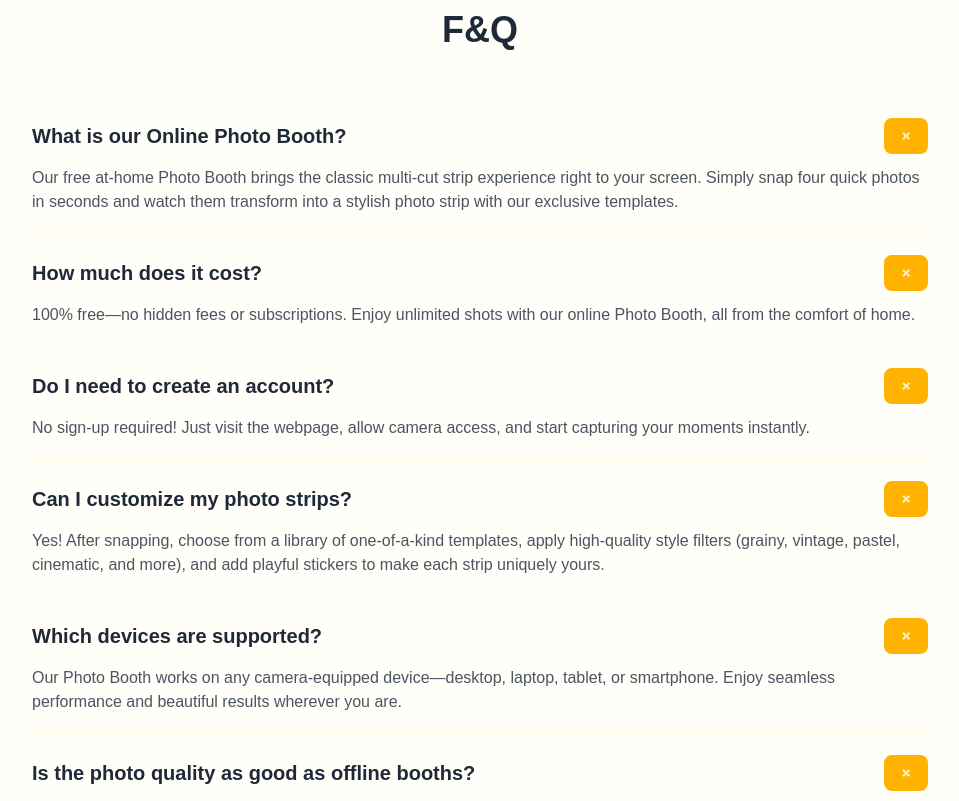
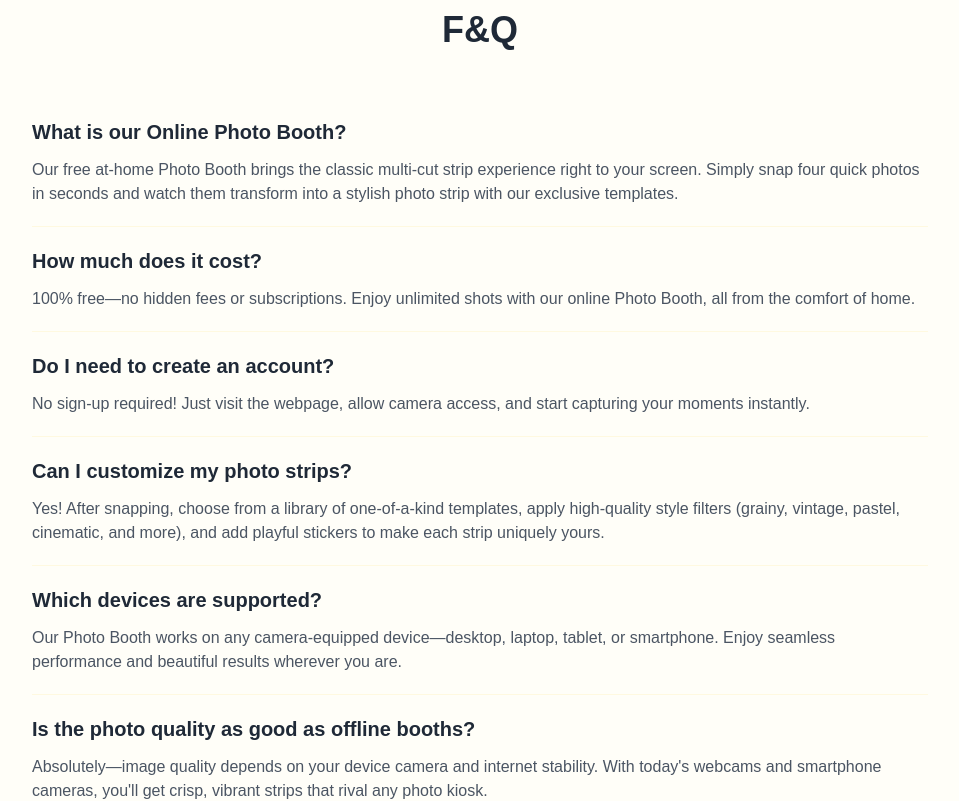
Before and after one commit to killrest/photobooth, a Next.js app: page / in a window 1280 px wide. Shown: the part 3440-4241 px from the top of the page, without its empty margins (160-1119 px from the left). Built offline with nearby package versions, Linux system fonts and the light colour scheme.

Commit message:
新增filter.md

```diff
--- a/src/app/page.tsx
+++ b/src/app/page.tsx
@@ -262,9 +262,6 @@ export default function Home() {
               <div className="border-b border-cream-200 py-5">
                 <div className="flex justify-between items-center cursor-pointer">
                   <h3 className="text-xl font-semibold text-gray-800">What is our Online Photo Booth?</h3>
-                  <div className="w-11 h-9 rounded-lg border-2 border-amber-600 flex items-center justify-center bg-amber-600 text-cream-400">
-                    <span className="text-lg font-bold rotate-45">+</span>
-                  </div>
                 </div>
                 <p className="mt-3 text-gray-600">
                   Our free at-home Photo Booth brings the classic multi-cut strip experience right to your screen. Simply snap four quick photos in seconds and watch them transform into a stylish photo strip with our exclusive templates.
@@ -274,9 +271,6 @@ export default function Home() {
               <div className="border-b border-cream-200 py-5">
                 <div className="flex justify-between items-center cursor-pointer">
                   <h3 className="text-xl font-semibold text-gray-800">How much does it cost?</h3>
-                  <div className="w-11 h-9 rounded-lg border-2 border-amber-600 flex items-center justify-center bg-amber-600 text-cream-400">
-                    <span className="text-lg font-bold rotate-45">+</span>
-                  </div>
                 </div>
                 <p className="mt-3 text-gray-600">
                   100% free—no hidden fees or subscriptions. Enjoy unlimited shots with our online Photo Booth, all from the comfort of home.
@@ -286,9 +280,6 @@ export default function Home() {
               <div className="border-b border-cream-200 py-5">
                 <div className="flex justify-between items-center cursor-pointer">
                   <h3 className="text-xl font-semibold text-gray-800">Do I need to create an account?</h3>
-                  <div className="w-11 h-9 rounded-lg border-2 border-amber-600 flex items-center justify-center bg-amber-600 text-cream-400">
-                    <span className="text-lg font-bold rotate-45">+</span>
-                  </div>
                 </div>
                 <p className="mt-3 text-gray-600">
                   No sign-up required! Just visit the webpage, allow camera access, and start capturing your moments instantly.
@@ -298,9 +289,6 @@ export default function Home() {
               <div className="border-b border-cream-200 py-5">
                 <div className="flex justify-between items-center cursor-pointer">
                   <h3 className="text-xl font-semibold text-gray-800">Can I customize my photo strips?</h3>
-                  <div className="w-11 h-9 rounded-lg border-2 border-amber-600 flex items-center justify-center bg-amber-600 text-cream-400">
-                    <span className="text-lg font-bold rotate-45">+</span>
-                  </div>
                 </div>
                 <p className="mt-3 text-gray-600">
                   Yes! After snapping, choose from a library of one-of-a-kind templates, apply high-quality style filters (grainy, vintage, pastel, cinematic, and more), and add playful stickers to make each strip uniquely yours.
@@ -310,9 +298,6 @@ export default function Home() {
               <div className="border-b border-cream-200 py-5">
                 <div className="flex justify-between items-center cursor-pointer">
                   <h3 className="text-xl font-semibold text-gray-800">Which devices are supported?</h3>
-                  <div className="w-11 h-9 rounded-lg border-2 border-amber-600 flex items-center justify-center bg-amber-600 text-cream-400">
-                    <span className="text-lg font-bold rotate-45">+</span>
-                  </div>
                 </div>
                 <p className="mt-3 text-gray-600">
                   Our Photo Booth works on any camera-equipped device—desktop, laptop, tablet, or smartphone. Enjoy seamless performance and beautiful results wherever you are.
@@ -322,9 +307,6 @@ export default function Home() {
               <div className="border-b border-cream-200 py-5">
                 <div className="flex justify-between items-center cursor-pointer">
                   <h3 className="text-xl font-semibold text-gray-800">Is the photo quality as good as offline booths?</h3>
-                  <div className="w-11 h-9 rounded-lg border-2 border-amber-600 flex items-center justify-center bg-amber-600 text-cream-400">
-                    <span className="text-lg font-bold rotate-45">+</span>
-                  </div>
                 </div>
                 <p className="mt-3 text-gray-600">
                   Absolutely—image quality depends on your device camera and internet stability. With today's webcams and smartphone cameras, you'll get crisp, vibrant strips that rival any photo kiosk.
```
Also changed, not shown: 2 other files (tests, documents, lock files or other folders).
